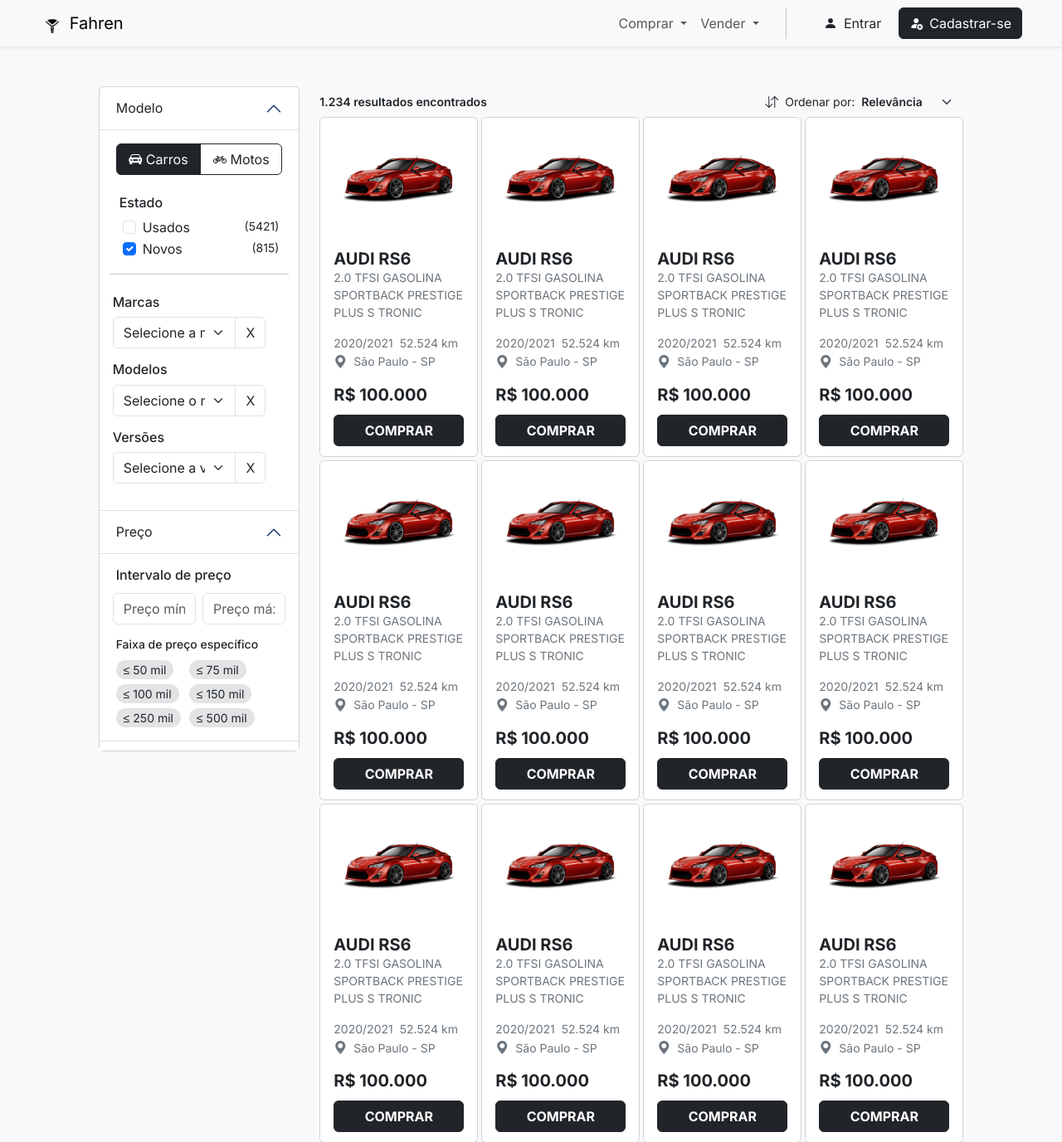
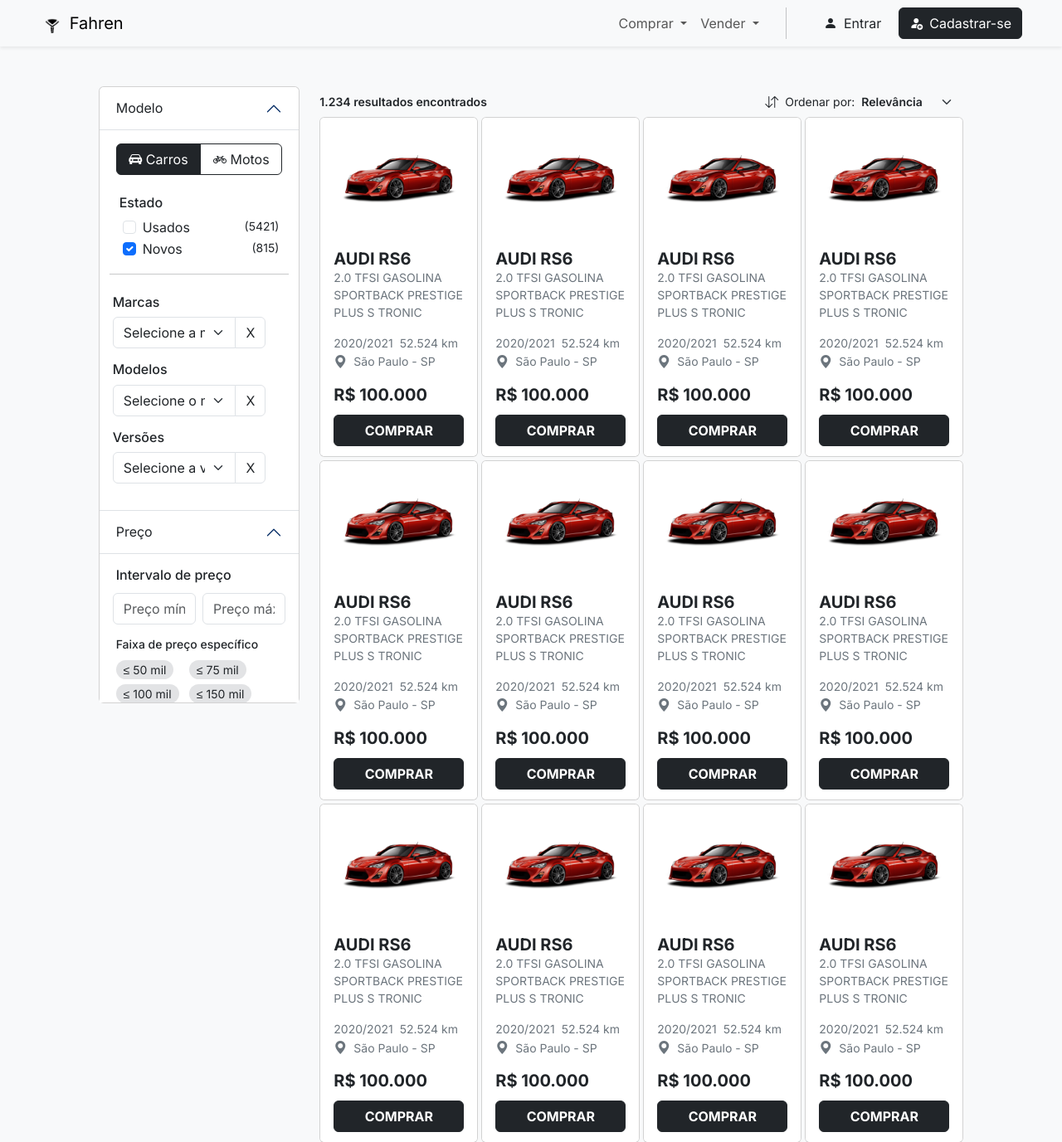
Before and after one commit to Kelwin2712/TCC, a PHP site: page /compras.php in a window 1280 px wide. Shown: the top 1377 px of the page at 83% size. Run offline with PHP 8.4, Linux system fonts and the light colour scheme.

Commit message:
version-18-08

```diff
--- a/compras.php
+++ b/compras.php
@@ -18,16 +18,16 @@
 </style>
 
 <body>
-  <?php include 'estruturas/navbar/navbar-default.php' ?>
+  <?php $sticky = true; include 'estruturas/navbar/navbar-default.php' ?>
   <main class="bg-body-tertiary fs-nav">
-    <div class="container-fluid py-5">
+    <div class="container-fluid">
       <div class="row d-flex justify-content-center">
         <div class="col-12 col-lg-10 col-lg-10">
           <div class="row g-4">
-            <div class="col-4 col-xl-3 col-xxl-2">
-              <div class="card">
-                <div class="card-body p-0">
-                  <div class="overflow-auto" style="max-height: 100vh;">
+            <div class="col-4 col-xl-3 col-xxl-2 pt-5 pb-2 vh-100">
+              <div class="card h-100">
+                <div class="card-body p-0 h-100">
+                  <div class="overflow-auto h-100">
                     <div class="accordion w-100" id="accordionPanelsStayOpenExample">
                       <div class="accordion-item border-0 border-bottom">
                         <h2 class="accordion-header">
@@ -421,7 +421,7 @@
                 </div>
               </div>
             </div>
-            <div class="col">
+            <div class="col pt-5 pb-3">
               <div class="row">
                 <div class="col-auto me-auto">
                   <div class="fw-semibold small py-2">
@@ -461,7 +461,7 @@
           </div>
         </div>
       </div>
-      <div class="container-fluid mt-5">
+      <div class="container-fluid mt-5 pb-5">
         <div class="row">
           <div class="col-12 d-flex justify-content-center">
             <nav aria-label="Page navigation example">
--- a/estruturas/navbar/navbar-default.php
+++ b/estruturas/navbar/navbar-default.php
@@ -1,4 +1,4 @@
-<nav class="navbar navbar-expand-lg bg-body-tertiary shadow-sm sticky-top" data-bs-theme="light">
+<nav class="navbar navbar-expand-lg bg-body-tertiary shadow-sm <?php if ($sticky == false) {echo 'sticky-top';}?>" data-bs-theme="light">
     <div class="container-fluid px-lg-5">
       <a class="navbar-brand" href="index.php">
         <img src="./img/logo-fahren.png" alt="Logo" width="30" height="24" class="d-inline-block align-text-top" style="filter: invert(1);">
--- a/script.js
+++ b/script.js
@@ -1,9 +1,9 @@
 document.querySelectorAll('.multi-carousel').forEach(function (multipleItemCarousel) {
   if (window.matchMedia("(min-width:576px)").matches) {
-          // Inicializa o carousel sem autoplay
+
     new bootstrap.Carousel(multipleItemCarousel, { interval: false });
 
-          // Evento para os botões de controle
+
     $('.carousel-control-prev, .carousel-control-next').on('click', function () {
       var targetId = $(this).data('bs-target');
       var $carousel = $(targetId);
@@ -13,9 +13,9 @@
       var $carouselInner = $carousel.find('.carousel-inner');
       var cards = $carousel.find('.carousel-item');
 
-              if (cards.length < 2) return; // não dá pra medir se só tem 1 item
+      if (cards.length < 2) return;
 
-              // Agora o cardWidth inclui gap real
+
       var cardWidth = cards[1].getBoundingClientRect().left - cards[0].getBoundingClientRect().left;
       var scrollPosition = $carouselInner.scrollLeft();
       var maxScroll = $carouselInner[0].scrollWidth - $carouselInner[0].clientWidth;
@@ -26,14 +26,14 @@
         if (scrollPosition + scrollStep <= maxScroll) {
           $carouselInner.stop().animate({ scrollLeft: scrollPosition + scrollStep }, 400);
         } else {
-                      // Rolar até o fim com segurança
+
           $carouselInner.stop().animate({ scrollLeft: maxScroll }, 400);
         }
       } else {
         if (scrollPosition - scrollStep >= 0) {
           $carouselInner.stop().animate({ scrollLeft: scrollPosition - scrollStep }, 400);
         } else {
-                      // Voltar para o início com segurança
+
           $carouselInner.stop().animate({ scrollLeft: 0 }, 400);
         }
       }
@@ -41,12 +41,12 @@
 
 
   } else {
-          // Em telas pequenas, usa o modo padrão do Bootstrap (slide)
+
     $(multipleItemCarousel).addClass('slide');
   }
 });
 
-//Tela de login e cadastro
+
 
 function mosescFunc(button) {
   const input = button.closest('.form-floating').querySelector('input');
@@ -77,7 +77,7 @@
   }
 }
 
-//Mascara de telefone
+
 const handlePhone = (event) => {
   let input = event.target
   input.value = phoneMask(input.value)
@@ -85,20 +85,20 @@
 
 const phoneMask = (value) => {
   if (!value) return ""
-  value = value.replace(/\D/g,'')
-  value = value.replace(/(\d{2})(\d)/,"($1) $2")
-  value = value.replace(/(\d)(\d{4})$/,"$1-$2")
+  value = value.replace(/\D/g, '')
+  value = value.replace(/(\d{2})(\d)/, "($1) $2")
+  value = value.replace(/(\d)(\d{4})$/, "$1-$2")
   return value
 }
 
-//Mascara de cpf
+
 
 function cnpj(v) {
-    v=v.replace(/\D/g,"")                           //Remove tudo o que não é dígito
-    v=v.replace(/^(\d{2})(\d)/,"$1.$2")             //Coloca ponto entre o segundo e o terceiro dígitos
-    v=v.replace(/^(\d{2})\.(\d{3})(\d)/,"$1.$2.$3") //Coloca ponto entre o quinto e o sexto dígitos
-    v=v.replace(/\.(\d{3})(\d)/,".$1/$2")           //Coloca uma barra entre o oitavo e o nono dígitos
-    v=v.replace(/(\d{4})(\d)/,"$1-$2")              //Coloca um hífen depois do bloco de quatro dígitos
+  v = v.replace(/\D/g, "")
+  v = v.replace(/^(\d{2})(\d)/, "$1.$2")
+  v = v.replace(/^(\d{2})\.(\d{3})(\d)/, "$1.$2.$3")
+  v = v.replace(/\.(\d{3})(\d)/, ".$1/$2")
+  v = v.replace(/(\d{4})(\d)/, "$1-$2")
   return v
 }
 
--- a/sign-in-esq-senha.php
+++ b/sign-in-esq-senha.php
@@ -16,6 +16,7 @@
   <main style="min-height: calc(100vh - 56px);" class="d-flex align-items-center">
     <div class="container h-100">
       <div class="row h-100 g-0 d-flex align-items-center justify-content-center">
+        <!-- PC -->
         <div class="col-xl-10 col d-none d-lg-block">
           <div class="card shadow border-0 h-100">
             <div class="card-body p-0 h-100">
@@ -62,6 +63,7 @@
             </div>
           </div>
         </div>
+        <!-- Mobile -->
         <div class="col-12 d-lg-none d-block">
           <div class="row w-100">
             <form action="">
--- a/sign-in.php
+++ b/sign-in.php
@@ -16,6 +16,7 @@
   <main style="min-height: calc(100vh - 56px);" class="d-flex align-items-center">
     <div class="container h-100">
       <div class="row h-100 g-0 d-flex align-items-center justify-content-center">
+        <!-- PC -->
         <div class="col-xl-10 col d-none d-lg-block">
           <div class="card shadow border-0 h-100">
             <div class="card-body p-0 h-100">
@@ -61,6 +62,7 @@
             </div>
           </div>
         </div>
+        <!-- Mobile -->
         <div class="col-12 d-block d-lg-none">
           <div class="row w-100">
             <form action="">
--- a/sign-up-senha.php
+++ b/sign-up-senha.php
@@ -16,6 +16,7 @@
   <main style="min-height: calc(100vh - 56px);" class="d-flex align-items-center">
     <div class="container h-100">
       <div class="row h-100 g-0 d-flex align-items-center justify-content-center">
+        <!-- PC -->
         <div class="col-xl-10 col d-none d-lg-block">
           <div class="card shadow border-0 h-100">
             <div class="card-body p-0 h-100">
@@ -62,6 +63,7 @@
             </div>
           </div>
         </div>
+        <!-- Mobile -->
         <div class="col-12 d-block d-lg-none">
           <div class="row w-100">
             <form id="form-senha" action="sign-in.php">
--- a/sign-up.php
+++ b/sign-up.php
@@ -16,6 +16,7 @@
   <main style="min-height: calc(100vh - 56px);" class="d-flex align-items-center">
     <div class="container h-100">
       <div class="row h-100 g-0 d-flex align-items-center justify-content-center">
+        <!-- PC -->
         <div class="col-xl-10 col d-none d-lg-block">
           <div class="card shadow border-0 h-100">
             <div class="card-body p-0 h-100">
@@ -57,6 +58,7 @@
             </div>
           </div>
         </div>
+        <!-- Mobile -->
         <div class="col-12 d-lg-none d-block">
           <div class="row w-100">
             <form action="sign-up-senha.php">
```
Also changed, not shown: teste.php (deleted, +0 -43 lines). Lines whose indentation alone changed are shown as unchanged.
